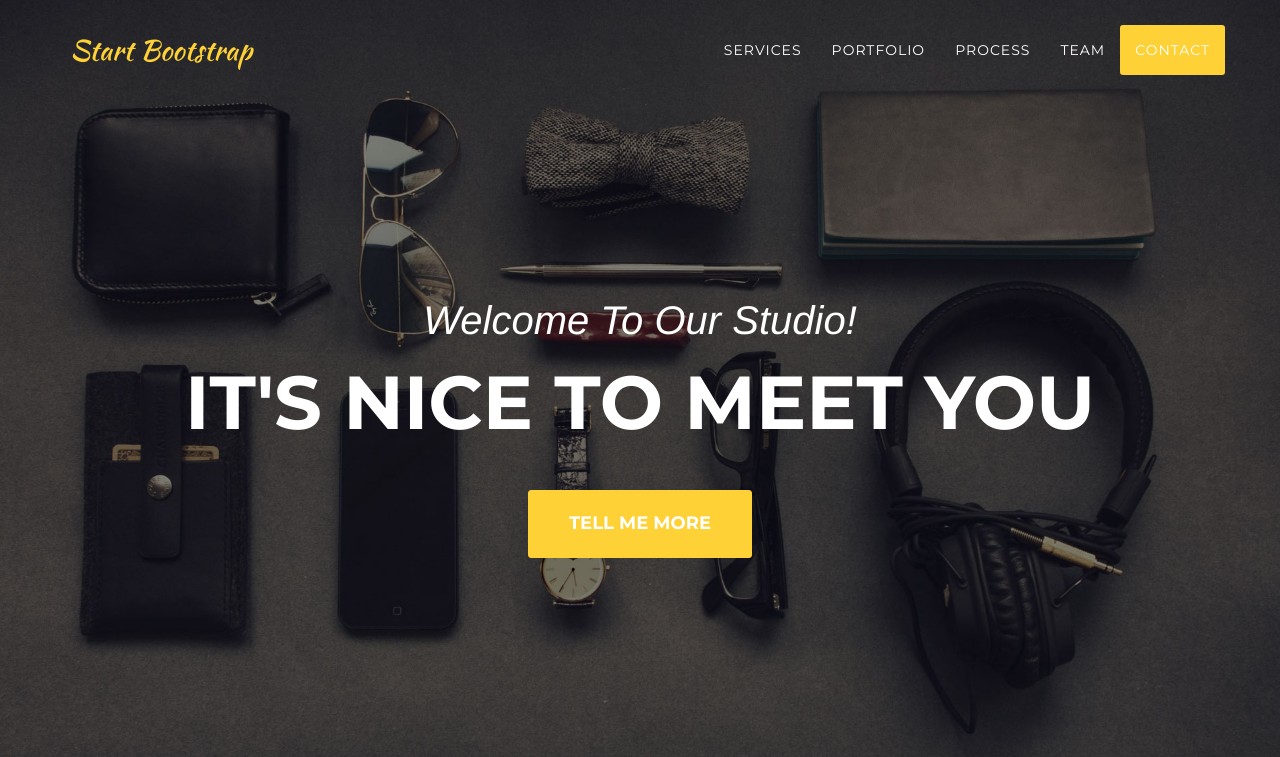
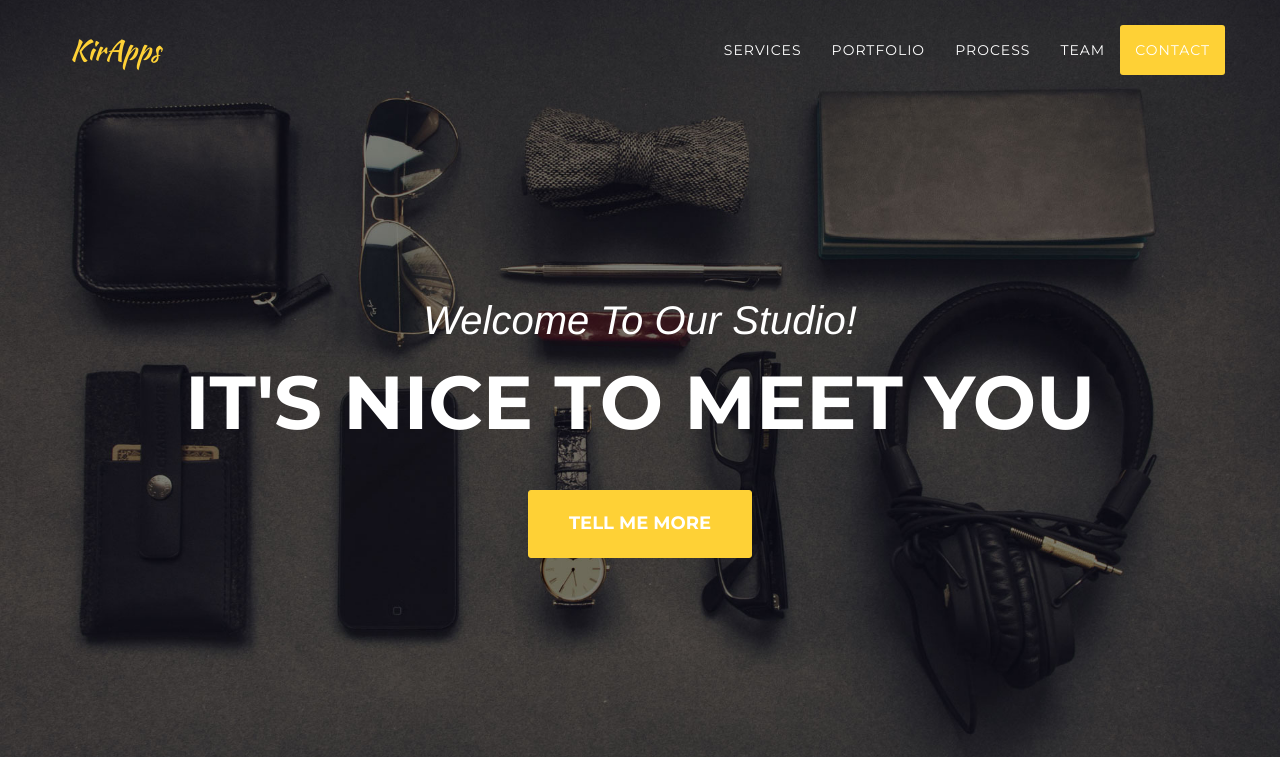
Before and after one commit to kmlxn/webstudio, a Django app: page / in a window 1280 px wide. Shown: the top 757 px of the page. Run offline with Django 3.2, Linux system fonts and the light colour scheme; data that the repository does not hold is empty; some libraries are stand-ins or nearby versions; some web fonts are replaced.

Commit message:
Change company name to KirApps in index page

```diff
--- a/face/templates/face/index.html
+++ b/face/templates/face/index.html
@@ -49,7 +49,7 @@
                     <span class="icon-bar"></span>
                     <span class="icon-bar"></span>
                 </button>
-                <a class="navbar-brand page-scroll" href="#page-top">Start Bootstrap</a>
+                <a class="navbar-brand page-scroll" href="#page-top">KirApps</a>
             </div>
 
             <!-- Collect the nav links, forms, and other content for toggling -->
@@ -306,7 +306,7 @@
         <div class="container">
             <div class="row">
                 <div class="col-md-4">
-                    <span class="copyright">Copyright &copy; Toshkent Dasturlar {% now "Y" %}</span>
+                    <span class="copyright">Copyright &copy; KirApps {% now "Y" %}</span>
                 </div>
                 <div class="col-md-4">
                     <ul class="list-inline social-buttons">
```
